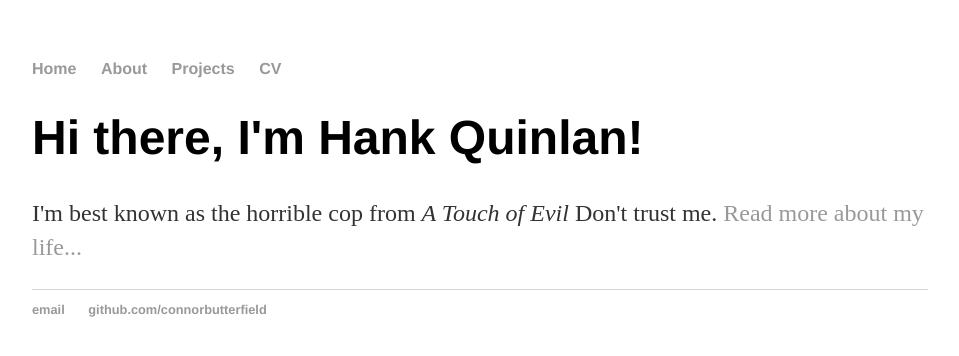
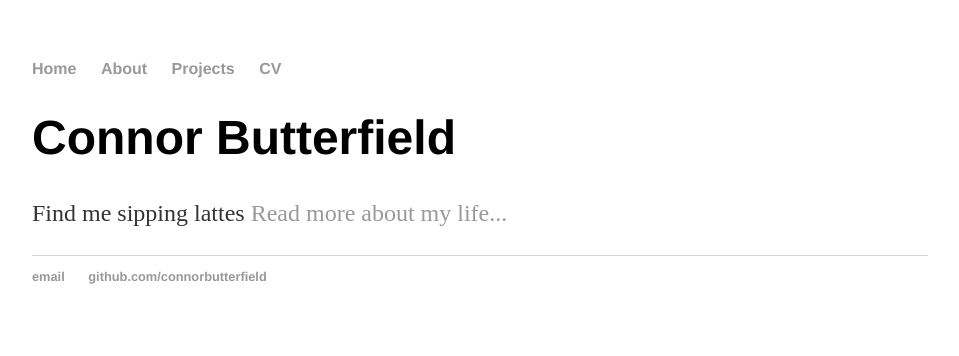
Before and after one commit to connorbutterfield1/connorbutterfield1.github.io, a Jekyll site: the page built from index.html, in a window 1280 px wide. Shown: the top 356 px of the page, without its empty margins (160-1119 px from the left). Built offline with Jekyll 4.4.1, drawn with Linux system fonts in a browser that asks for light colours.

Commit message:
Update index.html

```diff
--- a/index.html
+++ b/index.html
@@ -1,8 +1,8 @@
 ---
 layout: default
-title: Hank Quinlan, Horrible Cop
+title: Connor Butterfield,
 ---
 <div class="blurb">
-	<h1>Hi there, I'm Hank Quinlan!</h1>
-	<p>I'm best known as the horrible cop from <em>A Touch of Evil</em> Don't trust me. <a href="/about">Read more about my life...</a></p>
+	<h1>Connor Butterfield</h1>
+	<p>Find me sipping lattes <a href="/about">Read more about my life...</a></p>
 </div><!-- /.blurb -->
```
